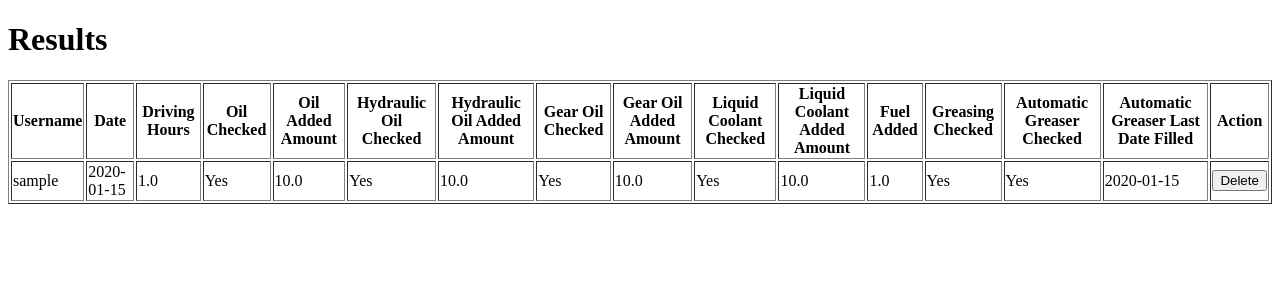
After one commit to Team-OperativeDiary/Equipment-Usage-Diary, a Flask app: page /results in a window 1280 px wide. The commit adds this page. Shown: the top 300 px of the page. Run offline with Flask 3, Linux system fonts and the light colour scheme; tables that the repository leaves empty hold one stand-in row (values such as "Sample post").

Commit message:
update models, add results

```diff
--- a/app/routes.py
+++ b/app/routes.py
@@ -1,8 +1,6 @@
 from flask import Blueprint, render_template, request, redirect, url_for
 from app import db
-from app.models import Vehicle
 from app.models import MaintenanceItem
-from config import Config
 
 main_bp = Blueprint('main', __name__)
 
@@ -14,29 +12,62 @@ def index():
 def form():
     if request.method == 'POST':
         # Get form data
-        vehicle_name = request.form['name']
-
-        # Create Vehicle object
-        vehicle = Vehicle(name=vehicle_name)
-        db.session.add(vehicle)
-        db.session.commit()
-
-        # date = request.form['date']
-        # driving_hours = request.form['driving_hours']
-        # oil_checked = request.form.get('oil_checked') == 'on'
-        oil_added_amount = request.form['oil_added_amount']
-        # Add other form fields similarly
+        username = request.form['username']
+        date = request.form['date']
+        driving_hours = request.form['drivingHours']
+        oil_checked = 'oilChecked' in request.form
+        oil_added_amount = request.form['oilAddedAmount']
+        hydraulic_oil_checked = 'hydraulicOilChecked' in request.form
+        hydraulic_oil_added_amount = request.form['hydraulicOilAddedAmount']
+        gear_oil_checked = 'gearOilChecked' in request.form
+        gear_oil_added_amount = request.form['gearOilAddedAmount']
+        liquid_coolant_checked = 'liquidCoolantChecked' in request.form
+        liquid_coolant_added_amount = request.form['liquidCoolantAddedAmount']
+        fuel_added = request.form['fuelAdded']
+        greasing_checked = 'greasingChecked' in request.form
+        automatic_greaser_checked = 'automaticGreaserChecked' in request.form
+        automatic_greaser_last_date_filled = request.form['automaticGreaserLastDateFilled']
 
         # Create MaintenanceItem object
-
-        # date=date, driving_hours=driving_hours, oil_checked=oil_checked,
-        maintenance_item = MaintenanceItem(oil_added_amount=oil_added_amount)
-
-        # Add more fields as needed
+        maintenance_item = MaintenanceItem(
+            username=username,
+            date=date,
+            driving_hours=driving_hours,
+            oil_checked=oil_checked,
+            oil_added_amount=oil_added_amount,
+            hydraulic_oil_checked=hydraulic_oil_checked,
+            hydraulic_oil_added_amount=hydraulic_oil_added_amount,
+            gear_oil_checked=gear_oil_checked,
+            gear_oil_added_amount=gear_oil_added_amount,
+            liquid_coolant_checked=liquid_coolant_checked,
+            liquid_coolant_added_amount=liquid_coolant_added_amount,
+            fuel_added=fuel_added,
+            greasing_checked=greasing_checked,
+            automatic_greaser_checked=automatic_greaser_checked,
+            automatic_greaser_last_date_filled=automatic_greaser_last_date_filled
+        )
 
         db.session.add(maintenance_item)
         db.session.commit()
 
-        return redirect(url_for('main.index'))  # Redirect to homepage after submission
+        return redirect(url_for('main.results'))  # Redirect to results page after form submission
 
-    return render_template('form.html')
+    return render_template('form.html')  # Render the form template for GET requests
+
+@main_bp.route('/results')
+def results():
+    maintenance_items = MaintenanceItem.query.all()
+    return render_template('results.html', maintenance_items=maintenance_items)
+
+
+@main_bp.route('/delete/<int:item_id>', methods=['POST'])
+def delete_item(item_id):
+    # Find the MaintenanceItem with the given item_id
+    item = MaintenanceItem.query.get_or_404(item_id)
+
+    # Delete the MaintenanceItem from the database
+    db.session.delete(item)
+    db.session.commit()
+
+    # Redirect back to the results page
+    return redirect(url_for('main.results'))
--- /dev/null
+++ b/app/templates/results.html
@@ -0,0 +1,59 @@
+<!DOCTYPE html>
+<html lang="en">
+<head>
+    <meta charset="UTF-8">
+    <meta name="viewport" content="width=device-width, initial-scale=1.0">
+    <title>Results</title>
+</head>
+<body>
+    <h1>Results</h1>
+    <table border="1">
+        <thead>
+            <tr>
+                <th>Username</th>
+                <th>Date</th>
+                <th>Driving Hours</th>
+                <th>Oil Checked</th>
+                <th>Oil Added Amount</th>
+                <th>Hydraulic Oil Checked</th>
+                <th>Hydraulic Oil Added Amount</th>
+                <th>Gear Oil Checked</th>
+                <th>Gear Oil Added Amount</th>
+                <th>Liquid Coolant Checked</th>
+                <th>Liquid Coolant Added Amount</th>
+                <th>Fuel Added</th>
+                <th>Greasing Checked</th>
+                <th>Automatic Greaser Checked</th>
+                <th>Automatic Greaser Last Date Filled</th>
+                <th>Action</th> <!-- Column for delete button -->
+            </tr>
+        </thead>
+        <tbody>
+            {% for item in maintenance_items %}
+            <tr>
+                <td>{{ item.username }}</td>
+                <td>{{ item.date }}</td>
+                <td>{{ item.driving_hours }}</td>
+                <td>{{ "Yes" if item.oil_checked else "No" }}</td>
+                <td>{{ item.oil_added_amount }}</td>
+                <td>{{ "Yes" if item.hydraulic_oil_checked else "No" }}</td>
+                <td>{{ item.hydraulic_oil_added_amount }}</td>
+                <td>{{ "Yes" if item.gear_oil_checked else "No" }}</td>
+                <td>{{ item.gear_oil_added_amount }}</td>
+                <td>{{ "Yes" if item.liquid_coolant_checked else "No" }}</td>
+                <td>{{ item.liquid_coolant_added_amount }}</td>
+                <td>{{ item.fuel_added }}</td>
+                <td>{{ "Yes" if item.greasing_checked else "No" }}</td>
+                <td>{{ "Yes" if item.automatic_greaser_checked else "No" }}</td>
+                <td>{{ item.automatic_greaser_last_date_filled }}</td>
+                <td>
+                    <form action="{{ url_for('main.delete_item', item_id=item.entry_id) }}" method="post">
+                        <button type="submit">Delete</button>
+                    </form>
+                </td>
+            </tr>
+            {% endfor %}
+        </tbody>
+    </table>
+</body>
+</html>
```
Also changed, not shown: app/models.py (+7 -5 lines), app/templates/form.html (+18 -18 lines).
